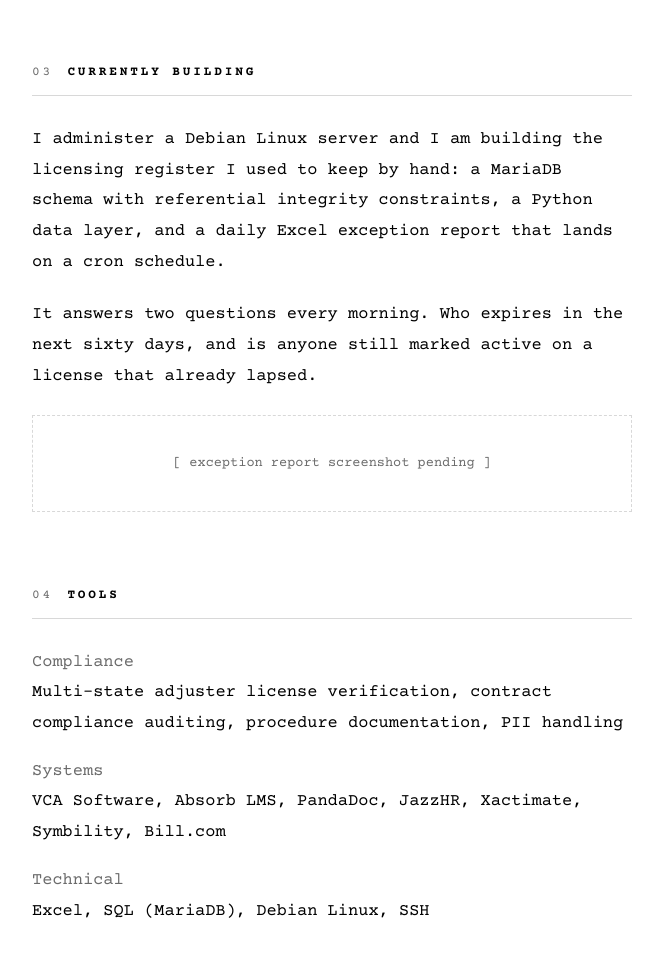
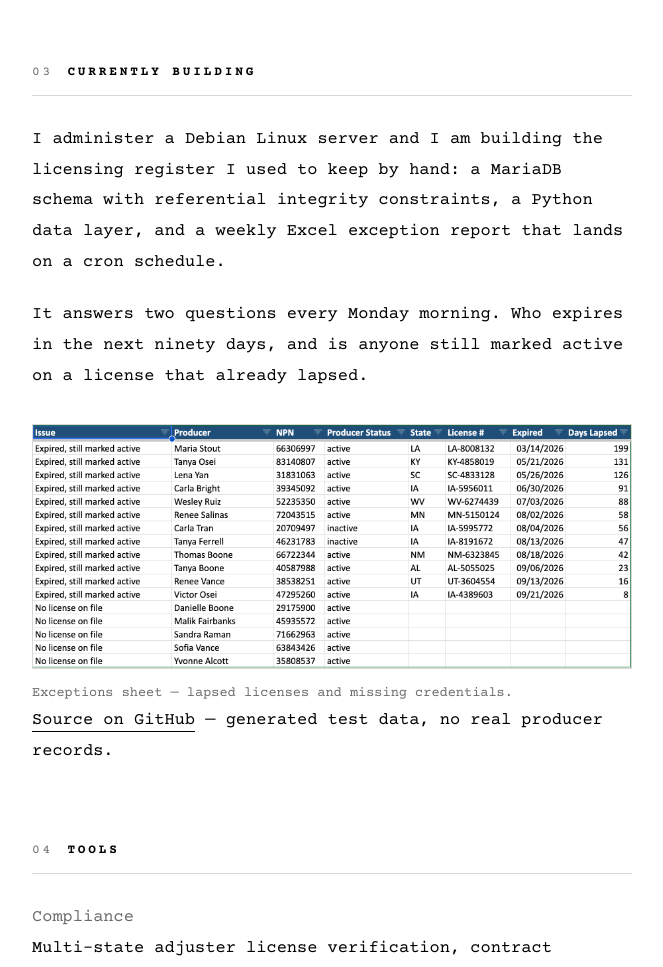
Before and after one commit to Grant-Johnston/grant-johnston.github.io, a plain HTML site: page index.html in a window 1280 px wide. Shown: the part 1440-2407 px from the top of the page, without its empty margins (308-971 px from the left). Drawn offline with nearby package versions, Linux system fonts and the light colour scheme.

Commit message:
Add the report screenshot

```diff
--- a/index.html
+++ b/index.html
@@ -163,19 +163,14 @@ footer {
 
 <section>
   <h2><span class="num">03</span>Currently building</h2>
-  <p>I administer a Debian Linux server and I am building the licensing register I used to keep by hand: a MariaDB schema with referential integrity constraints, a Python data layer, and a daily Excel exception report that lands on a cron schedule.</p>
-  <p>It answers two questions every morning. Who expires in the next sixty days, and is anyone still marked active on a license that already lapsed.</p>
+  <p>I administer a Debian Linux server and I am building the licensing register I used to keep by hand: a MariaDB schema with referential integrity constraints, a Python data layer, and a weekly Excel exception report that lands on a cron schedule.</p>
+  <p>It answers two questions every Monday morning. Who expires in the next ninety days, and is anyone still marked active on a license that already lapsed.</p>
 
-  <!-- ══ STEP 20: delete the .pending block, uncomment the figure ══ -->
-  <div class="pending">[ exception report screenshot pending ]</div>
-
-  <!--
   <figure>
     <img src="report-screenshot.png" alt="Exceptions sheet of the generated Excel report">
     <figcaption>Exceptions sheet — lapsed licenses and missing credentials.</figcaption>
   </figure>
   <p><a href="https://github.com/grant-johnston/licensing-compliance-tracker">Source on GitHub</a> — generated test data, no real producer records.</p>
-  -->
 </section>
 
 
```
Also changed, not shown: report-screenshot.png (added).
